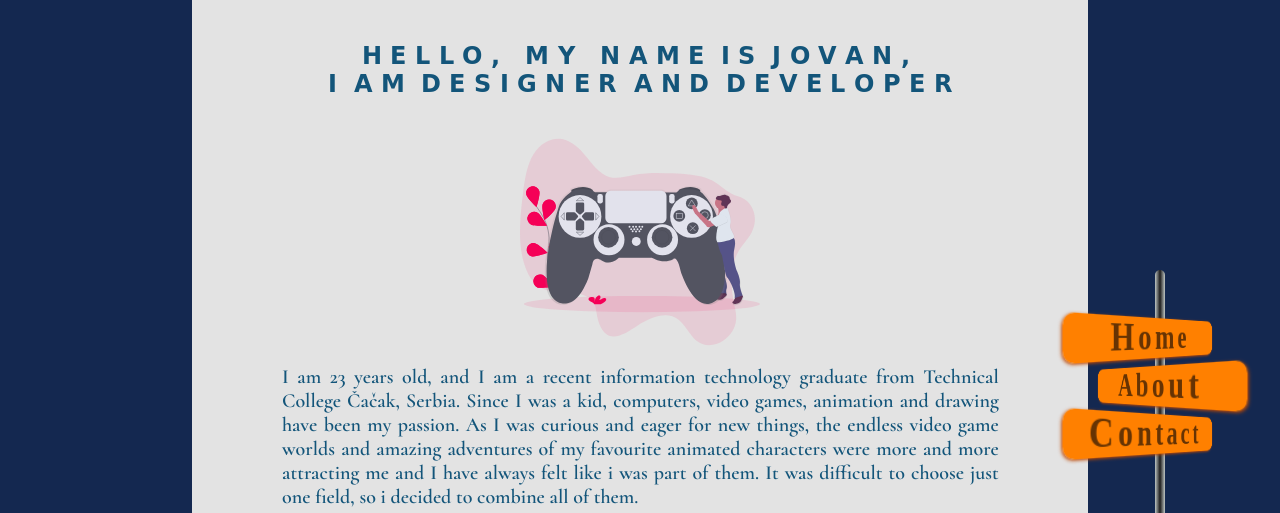
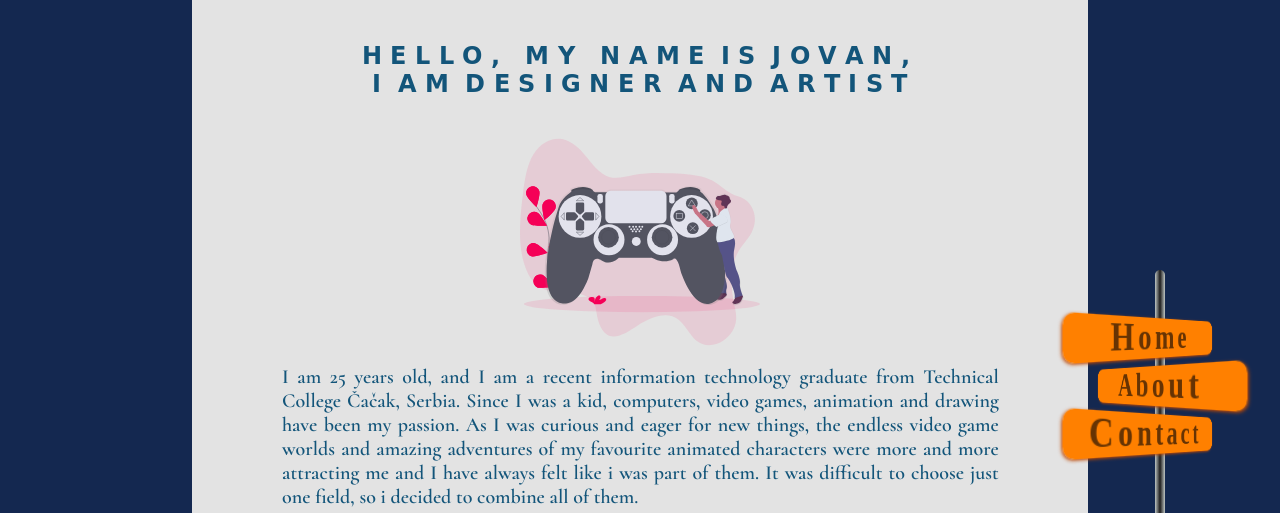
Before and after one commit to Sreto/PortfolioSiteUniProject, a plain HTML site: page html/about.html in a window 1280 px wide. Shown: the part 278-791 px from the top of the page. Drawn offline with nearby package versions, Linux system fonts and the light colour scheme; a web font is replaced by a local one.

Commit message:
Update about.html

```diff
--- a/html/about.html
+++ b/html/about.html
@@ -60,15 +60,12 @@
                         <span>a</span>
                         <span>n</span>
                         <span>d</span>&nbsp;
-                        <span>d</span>
-                        <span>e</span>
-                        <span>v</span>
-                        <span>e</span>
-                        <span>l</span>
-                        <span>o</span>
-                        <span>p</span>
-                        <span>e</span>
+                        <span>a</span>
                         <span>r</span>
+                        <span>t</span>
+                        <span>i</span>
+                        <span>s</span>
+                        <span>t</span>
                     </p>
                 </div>
                 <div class="about">
@@ -79,7 +76,7 @@
                         data-aos="fade-up"
                     />
                     <p class="about_paragraph" data-aos="zoom-in">
-                        I am 23 years old, and I am a recent information
+                        I am 25 years old, and I am a recent information
                         technology graduate from Technical College Čačak,
                         Serbia. Since I was a kid, computers, video games,
                         animation and drawing have been my passion. As I was
```
